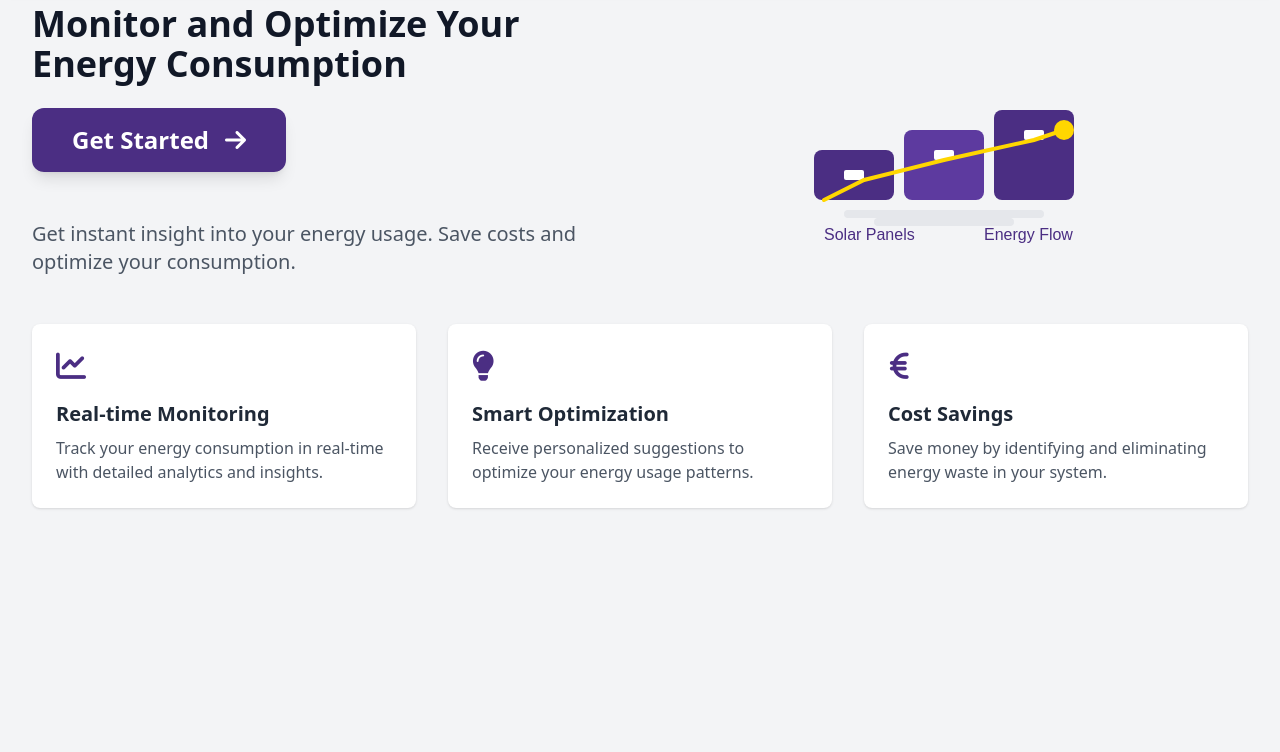
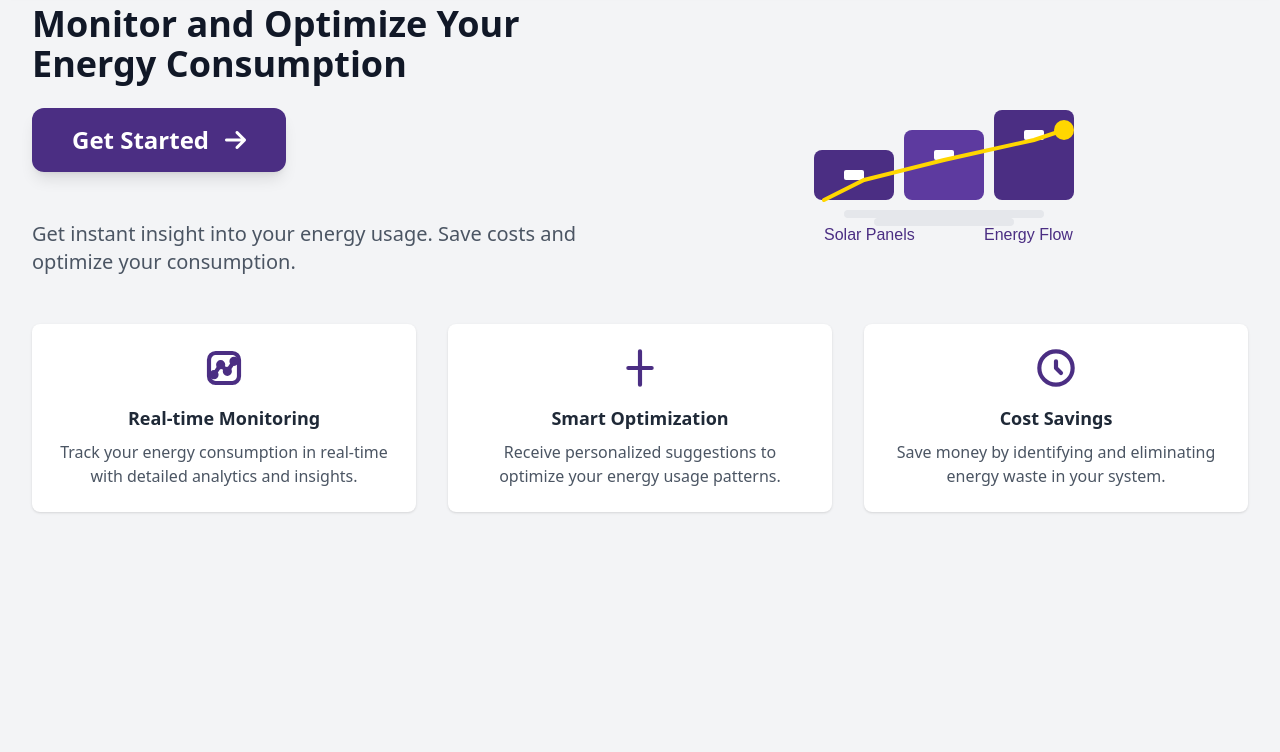
Before and after one commit to anwar2006/projectsmartenergy, a PHP site: page / in a window 1280 px wide. Shown: the part 84-836 px from the top of the page. Run offline with PHP 8.4, Linux system fonts and the light colour scheme; some libraries are stand-ins or nearby versions.

Commit message:
Ontwerp
Ontwerp is geoptimaliseerd voor mobiel en desktop

```diff
--- a/frontend/pages/index.php
+++ b/frontend/pages/index.php
@@ -57,20 +57,22 @@
     <!-- Hero Section -->
     <div class="min-h-screen">
         <div class="max-w-7xl mx-auto px-4 py-6 sm:px-6 lg:px-8">
-            <div class="flex flex-col md:flex-row items-center justify-between mb-12">
+            <div class="flex flex-col md:flex-row items-center justify-between mb-8 md:mb-12">
                 <div class="text-center md:text-left md:w-1/2">
-                    <h1 class="text-4xl font-bold text-gray-900 mb-6" data-i18n="heroTitle">
+                    <h1 class="text-3xl md:text-4xl font-bold text-gray-900 mb-4 md:mb-6" data-i18n="heroTitle">
                         Monitor and Optimize Your Energy Consumption
                     </h1>
-                    <a href="login.php" class="bg-brand-purple hover:bg-brand-purple-light text-white font-extrabold py-4 px-10 rounded-xl text-2xl inline-flex items-center shadow-lg transition-all duration-200 mb-6">
-                        Get Started
-                        <i class="fas fa-arrow-right ml-4 text-2xl"></i>
-                    </a>
-                    <p class="text-xl text-gray-600 max-w-3xl mx-auto mt-6" data-i18n="heroText">
+                    <div class="flex justify-center md:justify-start">
+                        <a href="login.php" class="bg-brand-purple hover:bg-brand-purple-light text-white font-extrabold py-3 px-8 md:py-4 md:px-10 rounded-xl text-xl md:text-2xl inline-flex items-center shadow-lg transition-all duration-200 mb-4 md:mb-6">
+                            Get Started
+                            <i class="fas fa-arrow-right ml-4 text-2xl"></i>
+                        </a>
+                    </div>
+                    <p class="text-base md:text-xl text-gray-600 max-w-3xl mx-auto mt-4 md:mt-6" data-i18n="heroText">
                         Krijg direct inzicht in je energieverbruik. Bespaar kosten en optimaliseer je gebruik.
                     </p>
                 </div>
-                <div class="mt-10 md:mt-0 md:w-1/2 flex justify-center">
+                <div class="mt-8 md:mt-0 md:w-1/2 flex justify-center">
                     <!-- Hero SVG Illustration -->
                     <svg width="320" height="220" viewBox="0 0 320 220" fill="none" xmlns="http://www.w3.org/2000/svg">
                         <rect x="30" y="120" width="80" height="50" rx="8" fill="#4B2E83"/>
@@ -90,35 +92,34 @@
             </div>
 
             <!-- Features Grid -->
-            <div class="grid grid-cols-1 md:grid-cols-3 gap-8 mt-12">
-                <div class="bg-white rounded-lg shadow p-6">
-                    <div class="text-brand-purple text-3xl mb-4">
-                        <i class="fas fa-chart-line"></i>
+            <div class="grid grid-cols-1 sm:grid-cols-2 md:grid-cols-3 gap-6 md:gap-8 mt-8 md:mt-12">
+                <div class="bg-white rounded-lg shadow p-6 flex flex-col items-center transition-transform duration-200 hover:shadow-xl hover:scale-105">
+                    <div class="text-brand-purple mb-4">
+                        <svg width="40" height="40" fill="none" stroke="#4B2E83" stroke-width="2.5" stroke-linecap="round" stroke-linejoin="round" viewBox="0 0 24 24">
+                            <rect x="3" y="3" width="18" height="18" rx="4" fill="#fff" stroke="#4B2E83" stroke-width="2.5"/>
+                            <polyline points="6,16 10,10 14,14 18,8" stroke="#4B2E83" stroke-width="2.5" fill="none"/>
+                            <circle cx="6" cy="16" r="1.5" fill="#4B2E83"/>
+                            <circle cx="10" cy="10" r="1.5" fill="#4B2E83"/>
+                            <circle cx="14" cy="14" r="1.5" fill="#4B2E83"/>
+                            <circle cx="18" cy="8" r="1.5" fill="#4B2E83"/>
+                        </svg>
                     </div>
-                    <h3 class="text-xl font-bold text-gray-800 mb-2" data-i18n="feature1Title">Real-time Monitoring</h3>
-                    <p class="text-gray-600" data-i18n="feature1Text">
-                        Track your energy consumption in real-time with detailed analytics and insights.
-                    </p>
+                    <h3 class="text-lg font-bold text-gray-800 mb-2 text-center whitespace-nowrap" data-i18n="feature1Title">Realtime monitoring</h3>
+                    <p class="text-gray-600 text-center" data-i18n="feature1Text">Bekijk je energieverbruik direct met heldere grafieken en analyses.</p>
                 </div>
-
-                <div class="bg-white rounded-lg shadow p-6">
-                    <div class="text-brand-purple text-3xl mb-4">
-                        <i class="fas fa-lightbulb"></i>
+                <div class="bg-white rounded-lg shadow p-6 flex flex-col items-center transition-transform duration-200 hover:shadow-xl hover:scale-105">
+                    <div class="text-brand-purple mb-4">
+                        <svg width="40" height="40" fill="none" stroke="#4B2E83" stroke-width="2.5" stroke-linecap="round" stroke-linejoin="round" viewBox="0 0 24 24"><path d="M12 2v20M5 12h14"/></svg>
                     </div>
-                    <h3 class="text-xl font-bold text-gray-800 mb-2" data-i18n="feature2Title">Smart Optimization</h3>
-                    <p class="text-gray-600" data-i18n="feature2Text">
-                        Receive personalized suggestions to optimize your energy usage patterns.
-                    </p>
+                    <h3 class="text-lg font-bold text-gray-800 mb-2 text-center whitespace-nowrap" data-i18n="feature2Title">Slimme optimalisatie</h3>
+                    <p class="text-gray-600 text-center" data-i18n="feature2Text">Ontvang persoonlijke tips om je energiegebruik te verbeteren.</p>
                 </div>
-
-                <div class="bg-white rounded-lg shadow p-6">
-                    <div class="text-brand-purple text-3xl mb-4">
-                        <i class="fas fa-euro-sign"></i>
+                <div class="bg-white rounded-lg shadow p-6 flex flex-col items-center transition-transform duration-200 hover:shadow-xl hover:scale-105">
+                    <div class="text-brand-purple mb-4">
+                        <svg width="40" height="40" fill="none" stroke="#4B2E83" stroke-width="2.5" stroke-linecap="round" stroke-linejoin="round" viewBox="0 0 24 24"><circle cx="12" cy="12" r="10"/><path d="M12 8v4l3 3"/></svg>
                     </div>
-                    <h3 class="text-xl font-bold text-gray-800 mb-2" data-i18n="feature3Title">Cost Savings</h3>
-                    <p class="text-gray-600" data-i18n="feature3Text">
-                        Save money by identifying and eliminating energy waste in your system.
-                    </p>
+                    <h3 class="text-lg font-bold text-gray-800 mb-2 text-center whitespace-nowrap" data-i18n="feature3Title">Kosten besparen</h3>
+                    <p class="text-gray-600 text-center" data-i18n="feature3Text">Bespaar geld door energieverspilling te voorkomen.</p>
                 </div>
             </div>
         </div>
```
